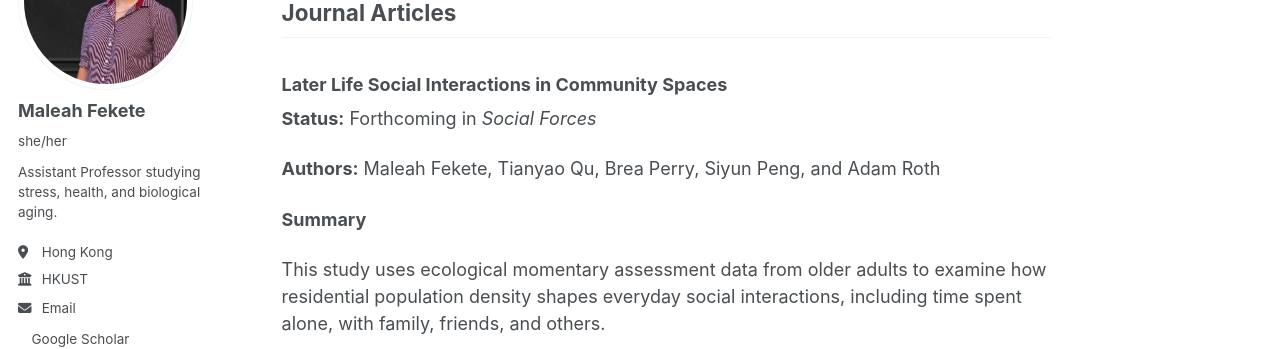
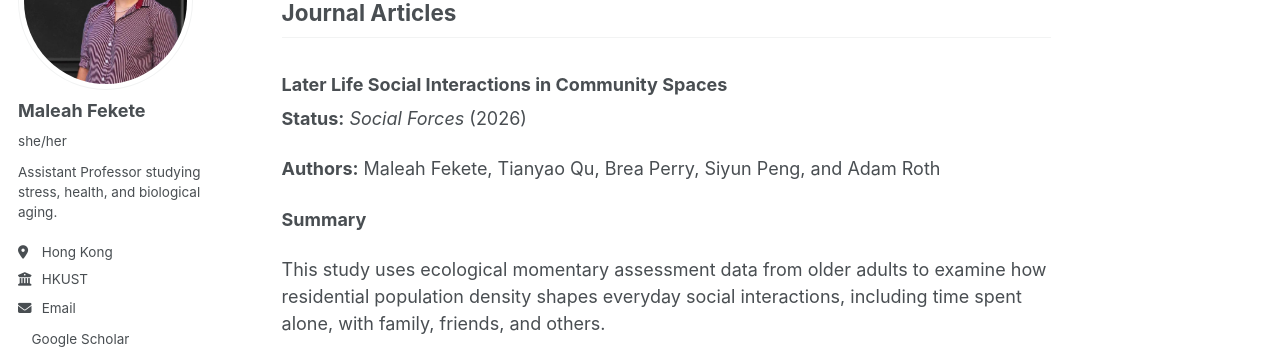
Before and after one commit to maleahfek/maleahfek.github.io, a Jekyll site: the page built from _pages/publications.md, in a window 1280 px wide and 900 px high. Shown: the part 189-538 px from the top of the window. Built offline with Jekyll 4.4.1, drawn with Linux system fonts in a browser that asks for light colours; a style sheet for code colours, icons or effects is not loaded.

Commit message:
Update publications.md

```diff
--- a/_pages/publications.md
+++ b/_pages/publications.md
@@ -8,7 +8,7 @@ author_profile: true
 
 ### Later Life Social Interactions in Community Spaces
 
-**Status:** Forthcoming in *Social Forces*
+**Status:** *Social Forces* (2026)
 
 **Authors:** Maleah Fekete, Tianyao Qu, Brea Perry, Siyun Peng, and Adam Roth
 
```
